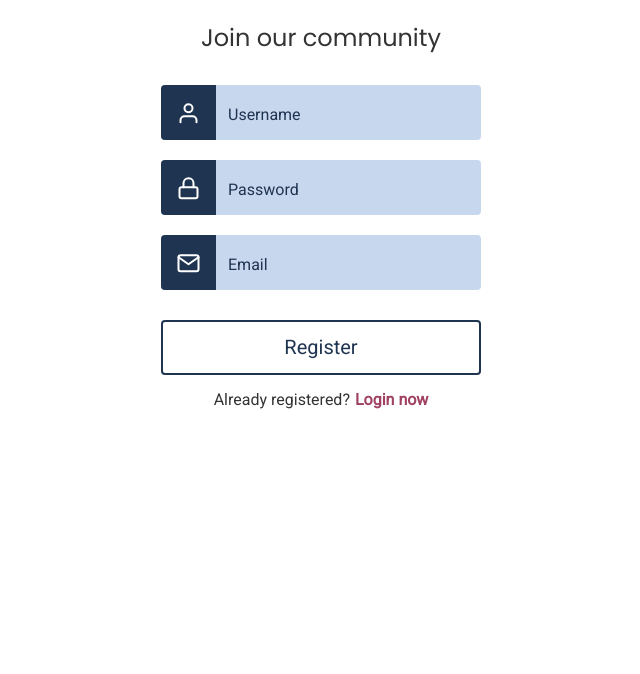
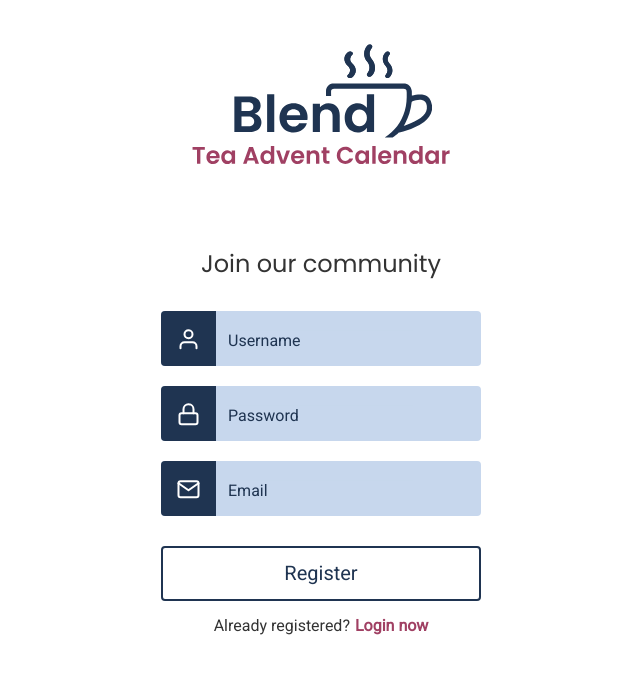
Before and after one commit to dreapediez/Blend-Front, a React (Create React App) app: page /register in a window 1280 px wide. Shown: the top 674 px of the page, without its empty margins (319-959 px from the left). Built offline with nearby package versions, Linux system fonts and the light colour scheme; no server answers.

Commit message:
Add header component

```diff
--- a/src/App.tsx
+++ b/src/App.tsx
@@ -1,11 +1,15 @@
 import AppStyled from "./AppStyled";
-import { Routes, Route } from "react-router-dom";
+import { Routes, Route, useLocation } from "react-router-dom";
 import WelcomePage from "./pages/WelcomePage/WelcomePage";
 import RegisterPage from "./pages/RegisterPage/RegisterPage";
+import Header from "./components/Header/Header";
 
 const App = () => {
+  const { pathname } = useLocation();
+
   return (
     <AppStyled>
+      {"/" !== pathname && <Header />}
       <Routes>
         <Route path="/" element={<WelcomePage />} />
         <Route path="/register" element={<RegisterPage />} />
--- /dev/null
+++ b/src/components/Header/Header.tsx
@@ -0,0 +1,19 @@
+import { Link } from "react-router-dom";
+import HeaderStyled from "./HeaderStyled";
+import { ReactComponent as Logo } from "../../assets/blend-logo.svg";
+
+const Header = (): JSX.Element => {
+  return (
+    <HeaderStyled className="header">
+      <Link to="/">
+        <Logo
+          className="welcome-page__logo"
+          aria-label="A cup of tea with the text blend"
+          width="360"
+        />
+      </Link>
+    </HeaderStyled>
+  );
+};
+
+export default Header;
--- /dev/null
+++ b/src/components/Header/HeaderStyled.tsx
@@ -0,0 +1,16 @@
+import styled from "styled-components";
+
+const HeaderStyled = styled.header`
+  display: flex;
+  flex-direction: column;
+  text-align: center;
+  align-items: center;
+  min-height: 140px;
+
+  .header__title {
+    margin: 0;
+    font-family: inherit;
+  }
+`;
+
+export default HeaderStyled;
```
